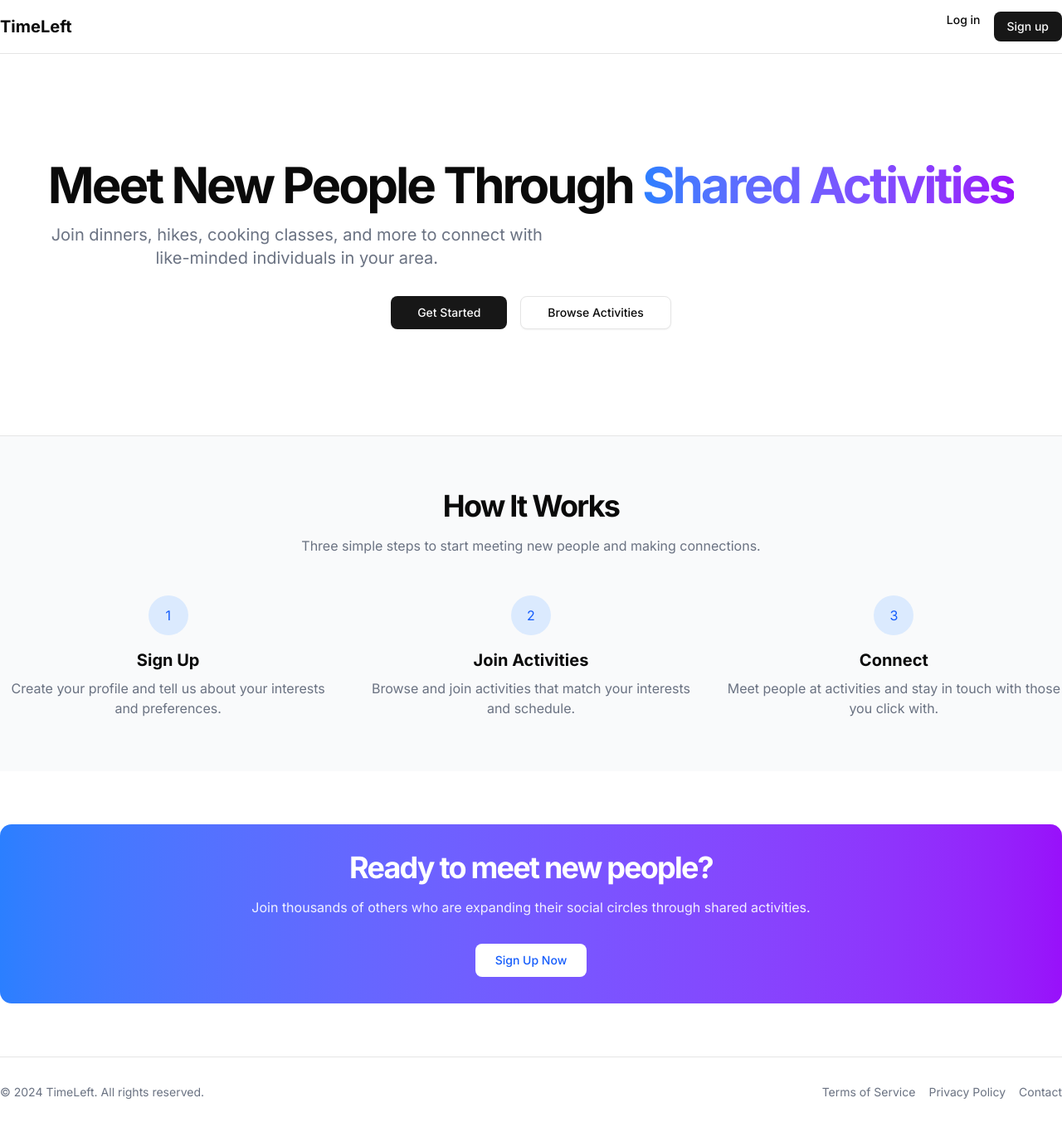
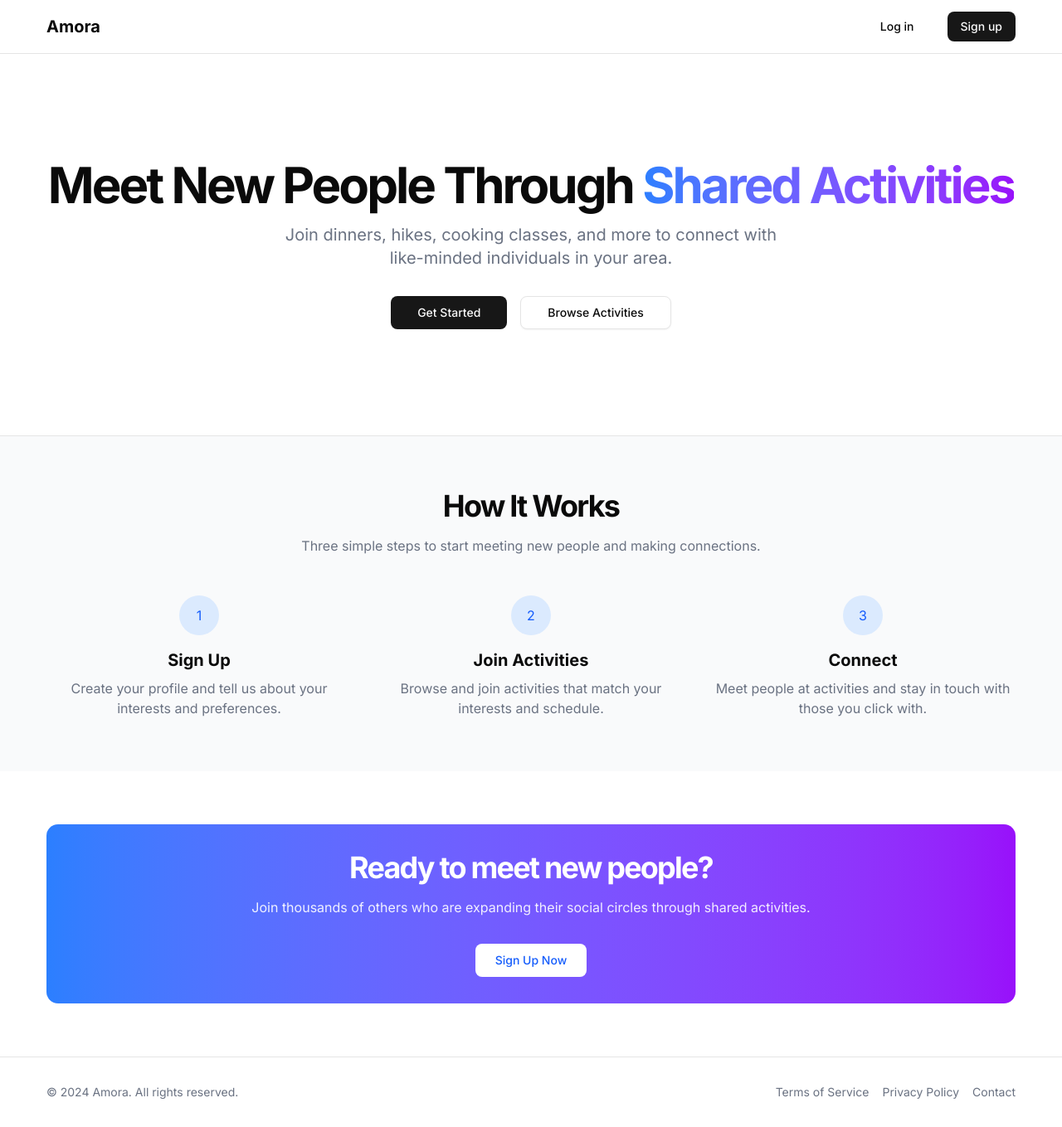
Before and after one commit to Ela-c/amora-app, a Next.js app: page / in a window 1280 px wide. Shown: the whole page at 83% size. Built offline with nearby package versions, Linux system fonts and the light colour scheme.

Commit message:
change name of the app to Amora

```diff
--- a/src/app/auth/login/page.tsx
+++ b/src/app/auth/login/page.tsx
@@ -63,9 +63,7 @@ export default function LoginPage() {
 		<div className="flex min-h-screen flex-col items-center justify-center px-4 py-12">
 			<div className="w-full max-w-md space-y-8">
 				<div className="text-center">
-					<h1 className="text-4xl font-bold tracking-tight">
-						TimeLeft
-					</h1>
+					<h1 className="text-4xl font-bold tracking-tight">Amora</h1>
 					<p className="mt-2 text-lg text-gray-600">
 						Sign in to your account
 					</p>
--- a/src/app/auth/signup/page.tsx
+++ b/src/app/auth/signup/page.tsx
@@ -76,9 +76,7 @@ export default function SignupPage() {
 		<div className="flex min-h-screen flex-col items-center justify-center px-4 py-12">
 			<div className="w-full max-w-md space-y-8">
 				<div className="text-center">
-					<h1 className="text-4xl font-bold tracking-tight">
-						TimeLeft
-					</h1>
+					<h1 className="text-4xl font-bold tracking-tight">Amora</h1>
 					<p className="mt-2 text-lg text-gray-600">
 						Create your account
 					</p>
--- a/src/app/dashboard/page.tsx
+++ b/src/app/dashboard/page.tsx
@@ -209,7 +209,7 @@ export default function Dashboard() {
 	return (
 		<div className="container mx-auto px-4 py-8">
 			<div className="flex flex-col md:flex-row justify-between items-start md:items-center mb-8">
-				<h1 className="text-3xl font-bold mb-4 md:mb-0">My TimeLeft</h1>
+				<h1 className="text-3xl font-bold mb-4 md:mb-0">My Amora</h1>
 				<Button onClick={handleFindActivities}>
 					Find New Activities
 				</Button>
--- a/src/app/globals.css
+++ b/src/app/globals.css
@@ -112,6 +112,14 @@
 	--sidebar-ring: oklch(0.556 0 0);
 }
 
+body {
+	width: 100%;
+	height: 100%;
+	margin: 0;
+	padding: 0;
+	box-sizing: border-box;
+}
+
 @layer base {
 	* {
 		@apply border-border outline-ring/50;
--- a/src/app/layout.tsx
+++ b/src/app/layout.tsx
@@ -6,7 +6,7 @@ import { Toaster } from "sonner";
 const inter = Inter({ subsets: ["latin"] });
 
 export const metadata: Metadata = {
-	title: "TimeLeft - Connect Through Shared Activities",
+	title: "Amora - Connect Through Shared Activities",
 	description: "Join activities and meet new people in your area",
 };
 
--- a/src/app/page.tsx
+++ b/src/app/page.tsx
@@ -1,17 +1,18 @@
 import Link from "next/link";
 import { Button } from "@/components/ui/button";
+import { useEffect, useState } from "react";
 export default function Home() {
 	return (
-		<div className="flex flex-col min-h-screen">
+		<div className="flex flex-col min-h-screen w-full">
 			{/* Navigation */}
-			<header className="border-b">
-				<div className="container flex h-16 items-center justify-between">
+			<header className="border-b flex justify-center">
+				<div className="container flex h-16 items-center justify-between px-14">
 					<div className="flex items-center gap-6">
 						<Link href="/" className="text-xl font-bold">
-							TimeLeft
+							Amora
 						</Link>
 					</div>
-					<nav className="flex gap-4">
+					<nav className="flex gap-10 items-center">
 						<Link
 							href="/auth/login"
 							className="text-sm font-medium hover:underline"
@@ -26,9 +27,9 @@ export default function Home() {
 			</header>
 
 			{/* Hero Section */}
-			<section className="flex-1">
+			<section className="flex-1 flex justify-center px-14">
 				<div className="container flex flex-col items-center justify-center space-y-8 py-24 text-center md:py-32">
-					<div className="space-y-4">
+					<div className="space-y-4 flex flex-col items-center">
 						<h1 className="text-4xl font-bold tracking-tighter sm:text-5xl md:text-6xl">
 							Meet New People Through{" "}
 							<span className="bg-clip-text text-transparent bg-gradient-to-r from-blue-500 to-purple-600">
@@ -60,7 +61,7 @@ export default function Home() {
 			</section>
 
 			{/* Feature Section */}
-			<section className="border-t bg-gray-50 py-16">
+			<section className="border-t bg-gray-50 py-16 flex justify-center px-14">
 				<div className="container space-y-12">
 					<div className="text-center">
 						<h2 className="text-3xl font-bold tracking-tighter sm:text-4xl">
@@ -109,7 +110,7 @@ export default function Home() {
 			</section>
 
 			{/* CTA Section */}
-			<section className="py-16">
+			<section className="py-16 flex justify-center px-14">
 				<div className="container">
 					<div className="rounded-xl bg-gradient-to-r from-blue-500 to-purple-600 p-8 text-center text-white">
 						<h2 className="text-3xl font-bold tracking-tighter sm:text-4xl">
@@ -134,10 +135,10 @@ export default function Home() {
 			</section>
 
 			{/* Footer */}
-			<footer className="border-t py-8">
+			<footer className="border-t py-8 flex justify-center px-14">
 				<div className="container flex flex-col items-center justify-between gap-4 md:flex-row">
 					<p className="text-sm text-gray-500">
-						© 2024 TimeLeft. All rights reserved.
+						© 2024 Amora. All rights reserved.
 					</p>
 					<div className="flex gap-4">
 						<Link
--- a/src/components/Navigation.tsx
+++ b/src/components/Navigation.tsx
@@ -64,7 +64,7 @@ export function Navigation() {
 			<div className="container flex h-16 items-center justify-between">
 				<div className="flex items-center gap-6">
 					<Link href="/" className="text-xl font-bold">
-						TimeLeft
+						Amora
 					</Link>
 					<nav className="hidden md:flex gap-6">
 						{navItems.map((item) => (
```
Lines whose indentation alone changed are shown as unchanged.
